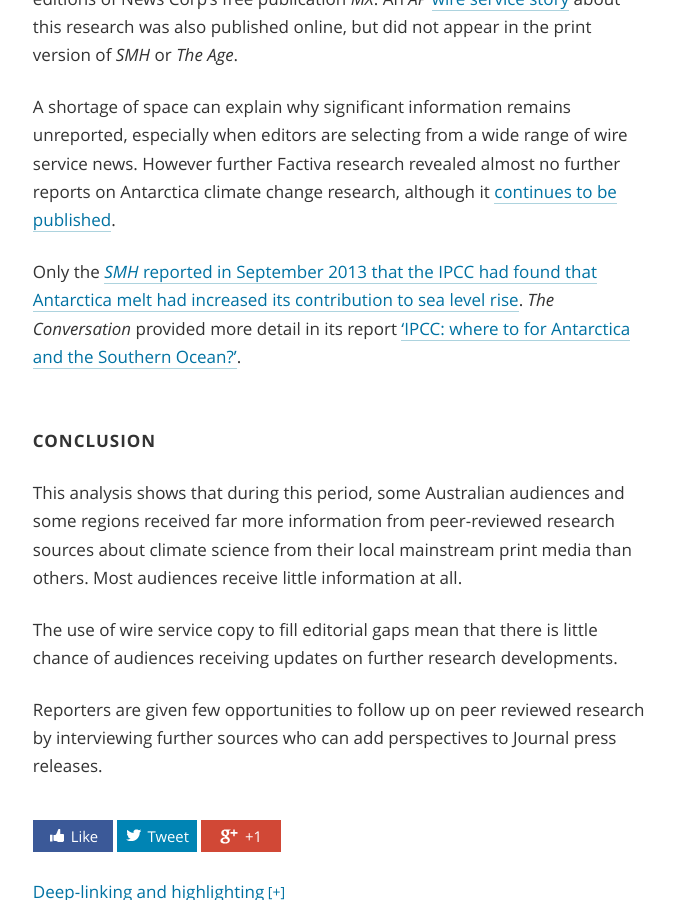
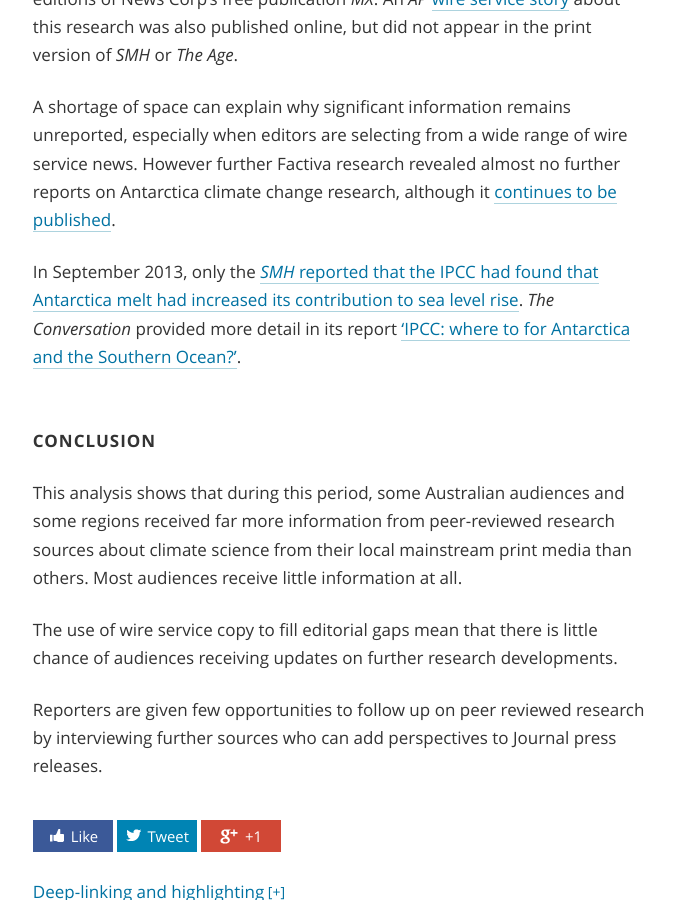
Before and after one commit to investigate/sceptical-climate, a Jekyll site: the page built from part-2/findings/04-05-reporting-of-peer-reviewed-research.html, in a window 1280 px wide and 900 px high, scrolled down 4269 px. Shown: the whole window, without its empty margins (142-817 px from the left). Built offline with Jekyll 4.4.1, drawn with Linux system fonts in a browser that asks for light colours; nearby versions of some CDN libraries; Markdown is read by kramdown in place of the engine named in the settings; comment, search, counter and statistics services are not loaded.

Commit message:
rewording

```diff
--- a/part-2/findings/04-05-reporting-of-peer-reviewed-research.html
+++ b/part-2/findings/04-05-reporting-of-peer-reviewed-research.html
@@ -221,7 +221,7 @@
 
 	<p>A shortage of space can explain why significant information remains unreported, especially when editors are selecting from a wide range of wire service news. However further Factiva research revealed almost no further reports on Antarctica climate change research, although it <a href="http://www.sciencedaily.com/releases/2013/06/130613142827.htm">continues to be published</a>. </p>
 
-	<p>Only the <a href="http://www.smh.com.au/environment/climate-change/antarctic-greenland-ice-melt-accelerating-ipcc-leak-20130906-2t93z.html"><em>SMH</em> reported in September 2013 that the IPCC had found that Antarctica melt had increased its contribution to sea level rise</a>. <em>The Conversation</em> provided more detail in its report <a href="http://theconversation.com/ipcc-where-to-for-antarctica-and-the-southern-ocean-17767">‘IPCC: where to for Antarctica and the Southern Ocean?’</a>.</p>
+	<p>In September 2013, only the <a href="http://www.smh.com.au/environment/climate-change/antarctic-greenland-ice-melt-accelerating-ipcc-leak-20130906-2t93z.html"><em>SMH</em> reported that the IPCC had found that Antarctica melt had increased its contribution to sea level rise</a>. <em>The Conversation</em> provided more detail in its report <a href="http://theconversation.com/ipcc-where-to-for-antarctica-and-the-southern-ocean-17767">‘IPCC: where to for Antarctica and the Southern Ocean?’</a>.</p>
 
 	<h4 id="conclusion">Conclusion</h4>
 
```
